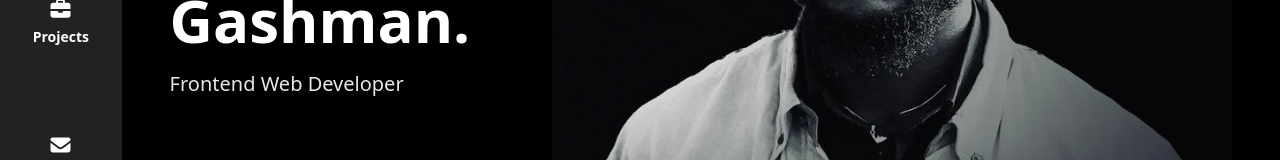
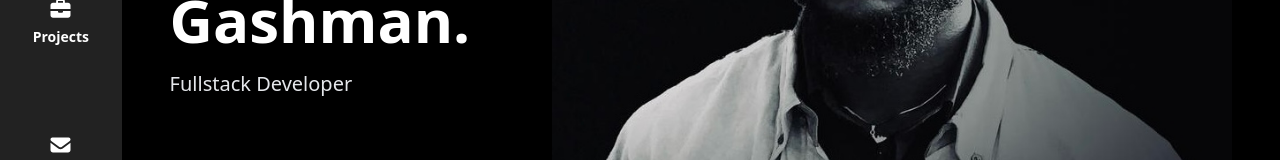
Before and after one commit to gashman0/Portfolio, a React (Vite) app: page / in a window 1280 px wide. Shown: the part 501-661 px from the top of the page. Built offline with nearby package versions, Linux system fonts and the light colour scheme.

Commit message:
Sync dev and main together

```diff
--- a/src/components/About.jsx
+++ b/src/components/About.jsx
@@ -38,6 +38,7 @@ const About = () => {
       <div className="grid grid-cols-1 sm:grid-cols-2 gap-6">
         {[
           {name: "Rust", value: "30%"},
+          {name: "Node.js", value: "40%"},
           { name: "JavaScript", value: "82%" },
           { name: "TypeScript", value: "60%" },
           { name: "React", value: "70%" },
--- a/src/components/Home.jsx
+++ b/src/components/Home.jsx
@@ -26,7 +26,7 @@ const Home = () => {
           I'm Gashman.
         </p>
         <p className="mt-2 sm:mt-3 text-base sm:text-lg md:text-xl text-gray-200">
-          Frontend Web Developer
+          Fullstack Developer
         </p>
       </div>
 
```
